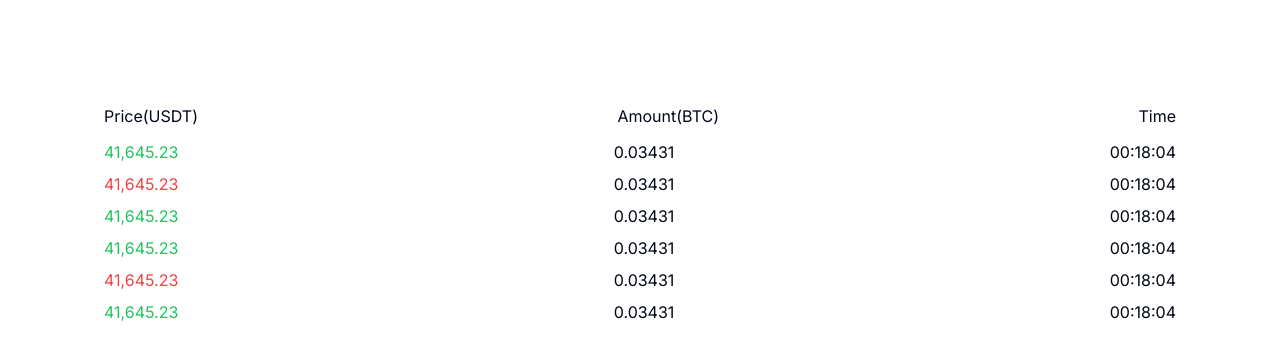
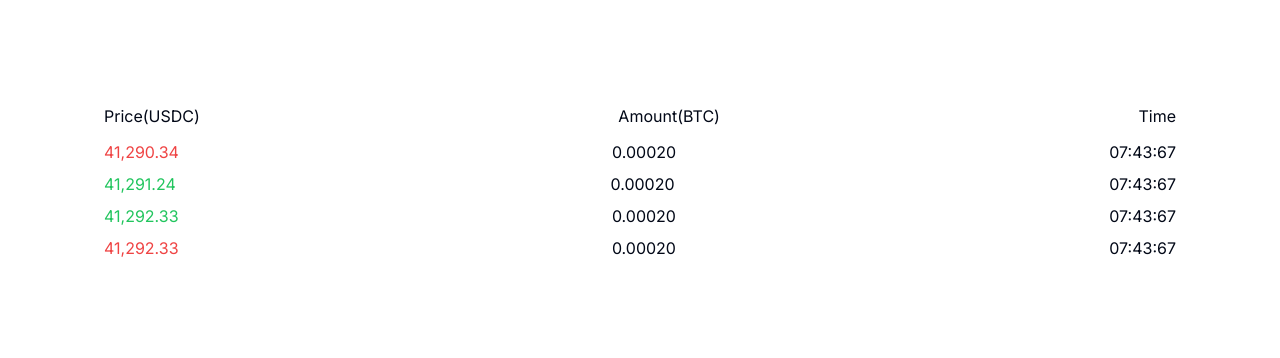
Before and after one commit to saikumarpb/cryptex, a Next.js app: page / in a window 1280 px wide. Shown: the top 358 px of the page. Built offline with nearby package versions, Linux system fonts and the light colour scheme.

Commit message:
Update Market trades component to accept props to render dynamically

```diff
--- a/src/app/page.tsx
+++ b/src/app/page.tsx
@@ -1,9 +1,44 @@
-import MarketTrades from '@/components/MarketTrades';
+import MarketTrades, { MarketTradesProps } from '@/components/MarketTrades';
+
+const trades: MarketTradesProps = {
+    baseCurrency: 'BTC',
+    quoteCurrency: 'USDC',
+    trades: [
+        {
+            price: '41,290.34',
+            quantity: '0.00020',
+            side: 'buy',
+            time: '07:43:67',
+        },
+        {
+            price: '41,291.24',
+            quantity: '0.00020',
+            side: 'sell',
+            time: '07:43:67',
+        },
+        {
+            price: '41,292.33',
+            quantity: '0.00020',
+            side: 'sell',
+            time: '07:43:67',
+        },
+        {
+            price: '41,292.33',
+            quantity: '0.00020',
+            side: 'buy',
+            time: '07:43:67',
+        },
+    ],
+};
 
 export default function Home() {
     return (
         <main className="flex min-h-screen flex-col items-center justify-between p-24">
-            <MarketTrades></MarketTrades>
+            <MarketTrades
+                trades={trades.trades}
+                baseCurrency={trades.baseCurrency}
+                quoteCurrency={trades.quoteCurrency}
+            />
         </main>
     );
 }
--- a/src/components/MarketTrades.tsx
+++ b/src/components/MarketTrades.tsx
@@ -38,47 +38,27 @@ function Row({ price, quantity, time, side }: RowProps) {
     );
 }
 
-function MarketTrades() {
-    // TODO: Update fn to render dynamic data.
+export interface MarketTradesProps extends HeaderProps {
+    trades: Array<RowProps>;
+}
+
+function MarketTrades({
+    baseCurrency,
+    quoteCurrency,
+    trades,
+}: MarketTradesProps) {
     return (
         <div className="h-full w-full">
-            <Header baseCurrency="BTC" quoteCurrency="USDT" />
-            <Row
-                price="41,645.23"
-                quantity="0.03431"
-                time="00:18:04"
-                side="sell"
-            />
-            <Row
-                price="41,645.23"
-                quantity="0.03431"
-                time="00:18:04"
-                side="buy"
-            />
-            <Row
-                price="41,645.23"
-                quantity="0.03431"
-                time="00:18:04"
-                side="sell"
-            />
-            <Row
-                price="41,645.23"
-                quantity="0.03431"
-                time="00:18:04"
-                side="sell"
-            />
-            <Row
-                price="41,645.23"
-                quantity="0.03431"
-                time="00:18:04"
-                side="buy"
-            />
-            <Row
-                price="41,645.23"
-                quantity="0.03431"
-                time="00:18:04"
-                side="sell"
-            />
+            <Header baseCurrency={baseCurrency} quoteCurrency={quoteCurrency} />
+            {trades.map(({ price, quantity, side, time }) => (
+                <Row
+                    price={price}
+                    quantity={quantity}
+                    side={side}
+                    time={time}
+                    key={price}
+                />
+            ))}
         </div>
     );
 }
```
